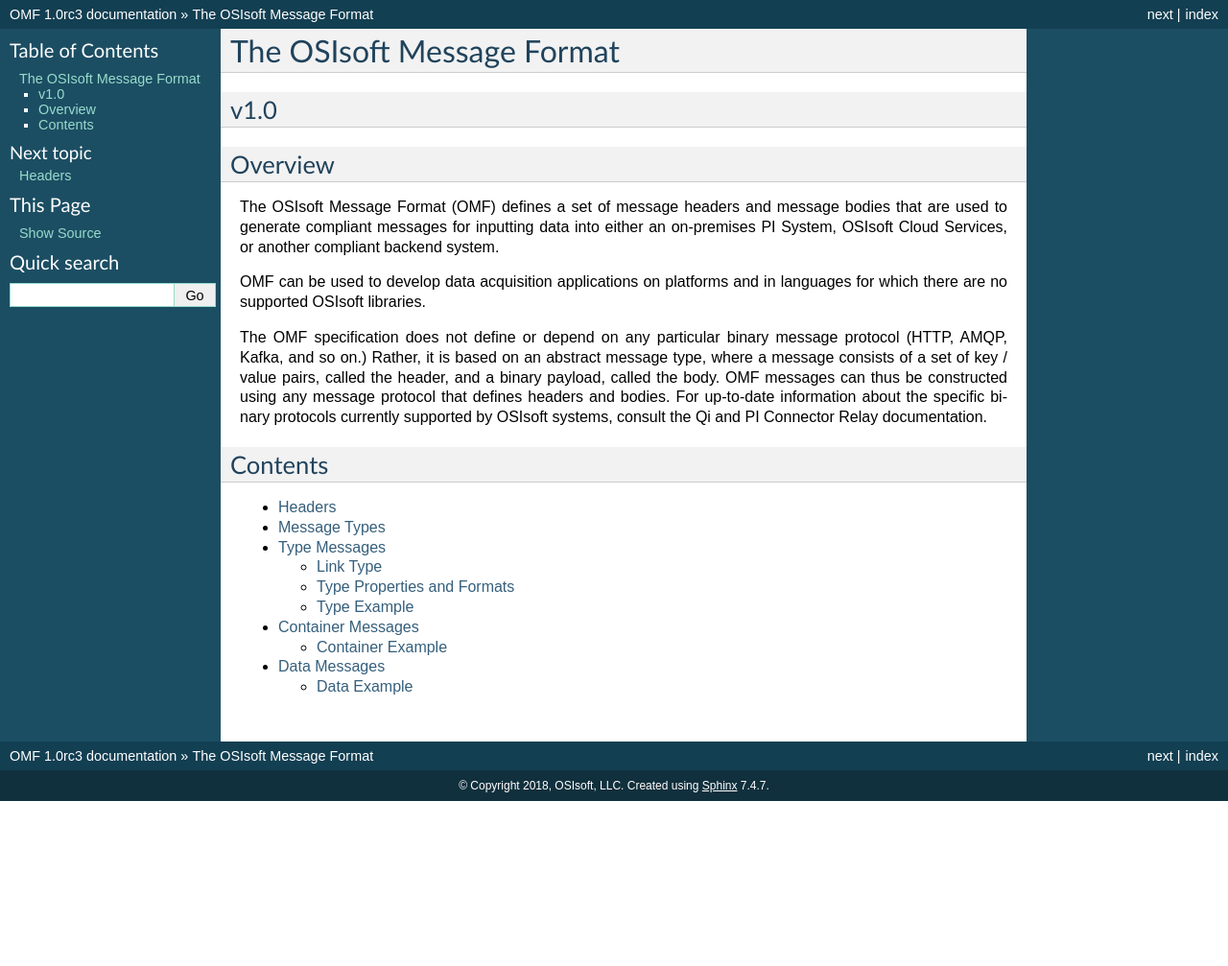
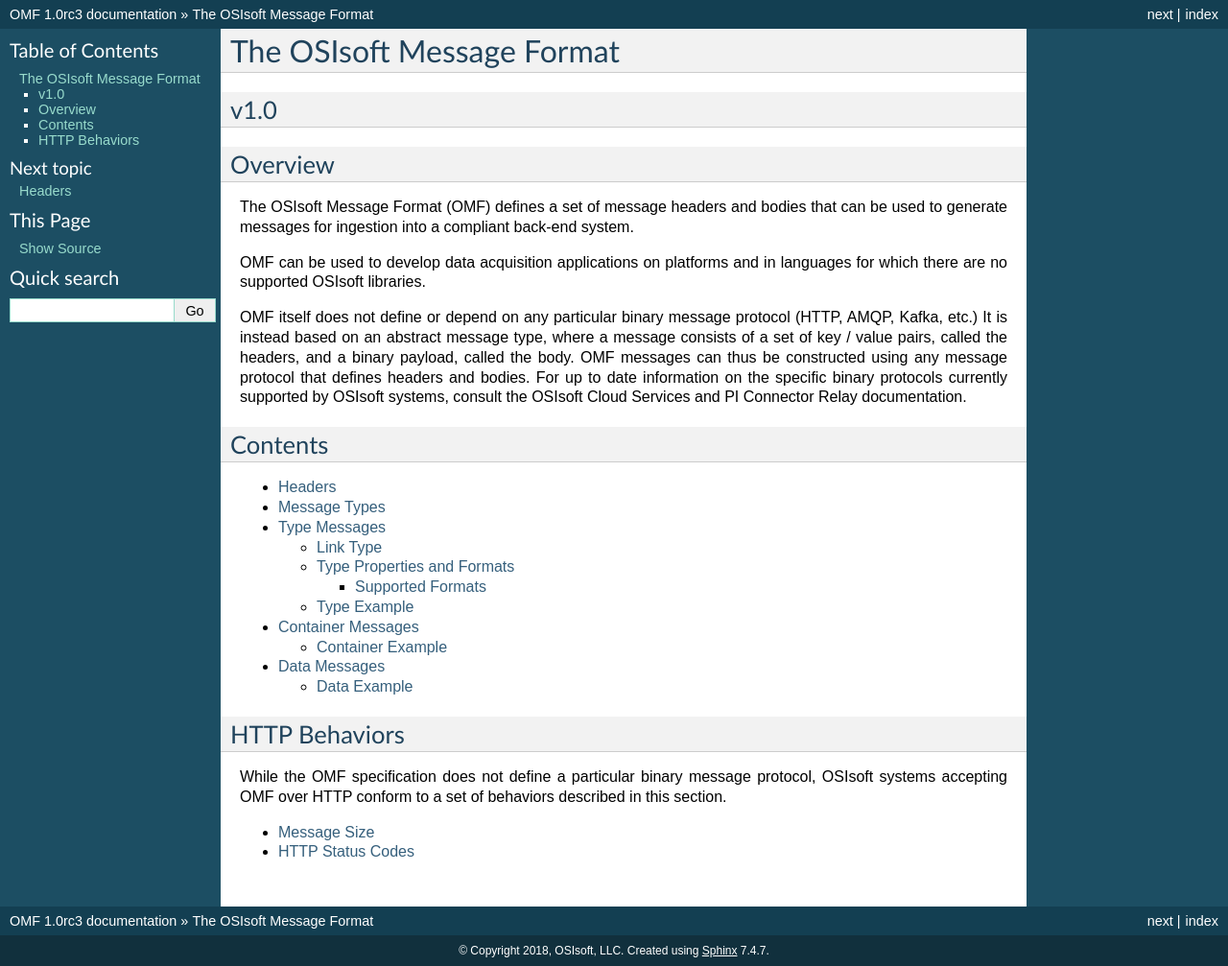
Before and after one commit to AVEVA/OMF-Docs, a Sphinx documentation site: the page built from docs/index.rst, in a window 1280 px wide. Shown: the whole page at 96% size. Built offline with Sphinx 7.4.7, drawn with Linux system fonts in a browser that asks for light colours; before the commit the page ends 900 px from its top, so only the background shows below that.

Commit message:
Feature/http section (#16)
- Added the HTTP companion spec
- Fixed minor formatting and grammar

```diff
--- a/docs/Headers.rst
+++ b/docs/Headers.rst
@@ -2,8 +2,7 @@
 =======
 
 The following headers are supported in version 1.0 of the message specification. Headers may
-be added to or removed from the specification over time. Backwards compatibility is achievable
-through the ``omfversion`` header.
+be added or removed over time. Backwards compatibility is achievable through the ``omfversion`` header.
 
 =================    ========================================================================================
 Name                 Value
--- a/docs/Link_Type.rst
+++ b/docs/Link_Type.rst
@@ -28,4 +28,8 @@
                     optional.
 =================== ======================================
 
-If ``typeid`` and ``index`` are specified, the link is for a particular non-container value. If ``containerid`` is specified with an ``index``, the link is for a particular container value. If ``containerid`` is specified without an ``index``, the link is for a container.
+If ``typeid`` and ``index`` are specified, the link is for a particular non-container value.
+
+If ``containerid`` is specified with an ``index``, the link is for a particular container value.
+
+If ``containerid`` is specified without an ``index``, the link is for a container.
--- /dev/null
+++ b/docs/Message_Size.rst
@@ -0,0 +1,4 @@
+Message Size
+============
+
+The body of an OMF message has a maximum size of 192KB. A request with a body size exceeding the maximum will be rejected with an HTTP response code of ``413 Payload Too Large``. Compression is highly recommended for optimal performance.
--- a/docs/Type_Messages.rst
+++ b/docs/Type_Messages.rst
@@ -3,7 +3,7 @@
 ===============
 Types are defined using the JSON Schema specification (http://json-schema.org/). For details on supported property data types and formats, see :doc:`Type_Properties_and_Formats`.
 
-Types can be created, updated, or deleted. Updating a Type without updating the Type’s version will result in failure. Once a Type is deleted, any operations on Containers or Data using that Type will fail.
+Types can be created, updated, or deleted. Updating a Type without updating the Type’s version will result in a failure. Once a Type is deleted, any operations on Containers or Data using that Type will fail.
 
 The body of a Type message consists of an array of objects. The following keywords are used to define a Type:
 
--- a/docs/index.rst
+++ b/docs/index.rst
@@ -8,20 +8,11 @@
 Overview
 --------
 
-The OSIsoft Message Format (OMF) defines a set of message headers and message bodies that
-are used to generate compliant messages for inputting data into either an on-premises PI
-System, OSIsoft Cloud Services, or another compliant backend system.
+The OSIsoft Message Format (OMF) defines a set of message headers and bodies that can be used to generate messages for ingestion into a compliant back-end system.
 
-OMF can be used to develop data acquisition applications on platforms and in languages
-for which there are no supported OSIsoft libraries.
+OMF can be used to develop data acquisition applications on platforms and in languages for which there are no supported OSIsoft libraries.
 
-The OMF specification does not define or depend on any particular binary message protocol
-(HTTP, AMQP, Kafka, and so on.) Rather, it is based on an abstract message type, where a
-message consists of a set of key / value pairs, called the header, and a binary
-payload, called the body. OMF messages can thus be constructed using any message
-protocol that defines headers and bodies. For up-to-date information about the specific
-binary protocols currently supported by OSIsoft systems, consult the Qi and PI
-Connector Relay documentation.
+OMF itself does not define or depend on any particular binary message protocol (HTTP, AMQP, Kafka, etc.) It is instead based on an abstract message type, where a message consists of a set of key / value pairs, called the headers, and a binary payload, called the body. OMF messages can thus be constructed using any message protocol that defines headers and bodies. For up to date information on the specific binary protocols currently supported by OSIsoft systems, consult the OSIsoft Cloud Services and PI Connector Relay documentation.
 
 Contents
 --------
@@ -33,3 +24,14 @@
    Type_Messages
    Container_Messages
    Data_Messages
+
+HTTP Behaviors
+--------------
+
+While the OMF specification does not define a particular binary message protocol, OSIsoft
+systems accepting OMF over HTTP conform to a set of behaviors described in this section.
+
+.. toctree::
+
+   Message_Size
+   Standard_Responses
```
Also changed, not shown: docs/Overview.rst (deleted, +0 -7 lines), docs/Standard_Responses.rst (added, +17 -0 lines), docs/Type_Properties_and_Formats.rst (+6 -2 lines).
